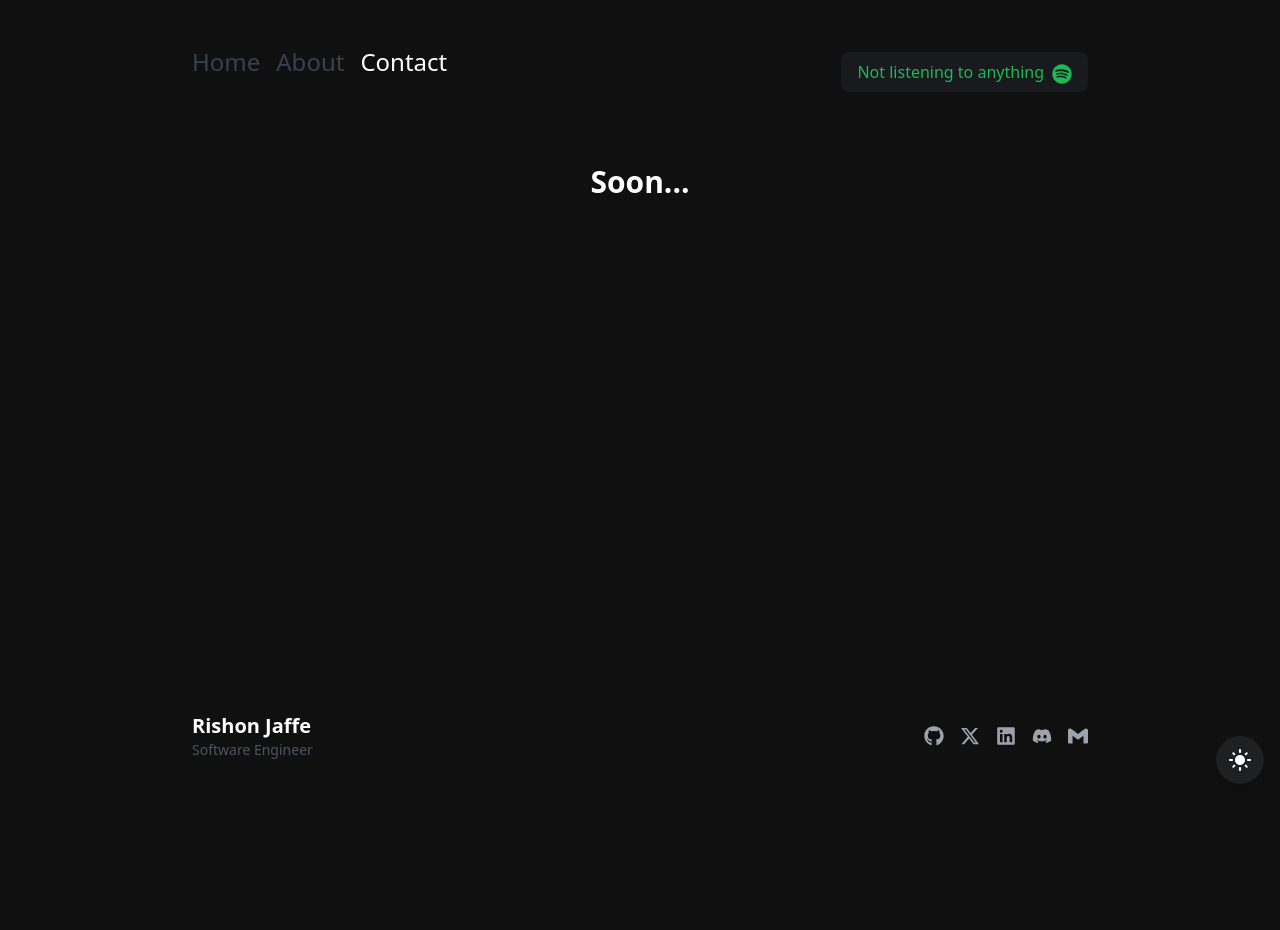
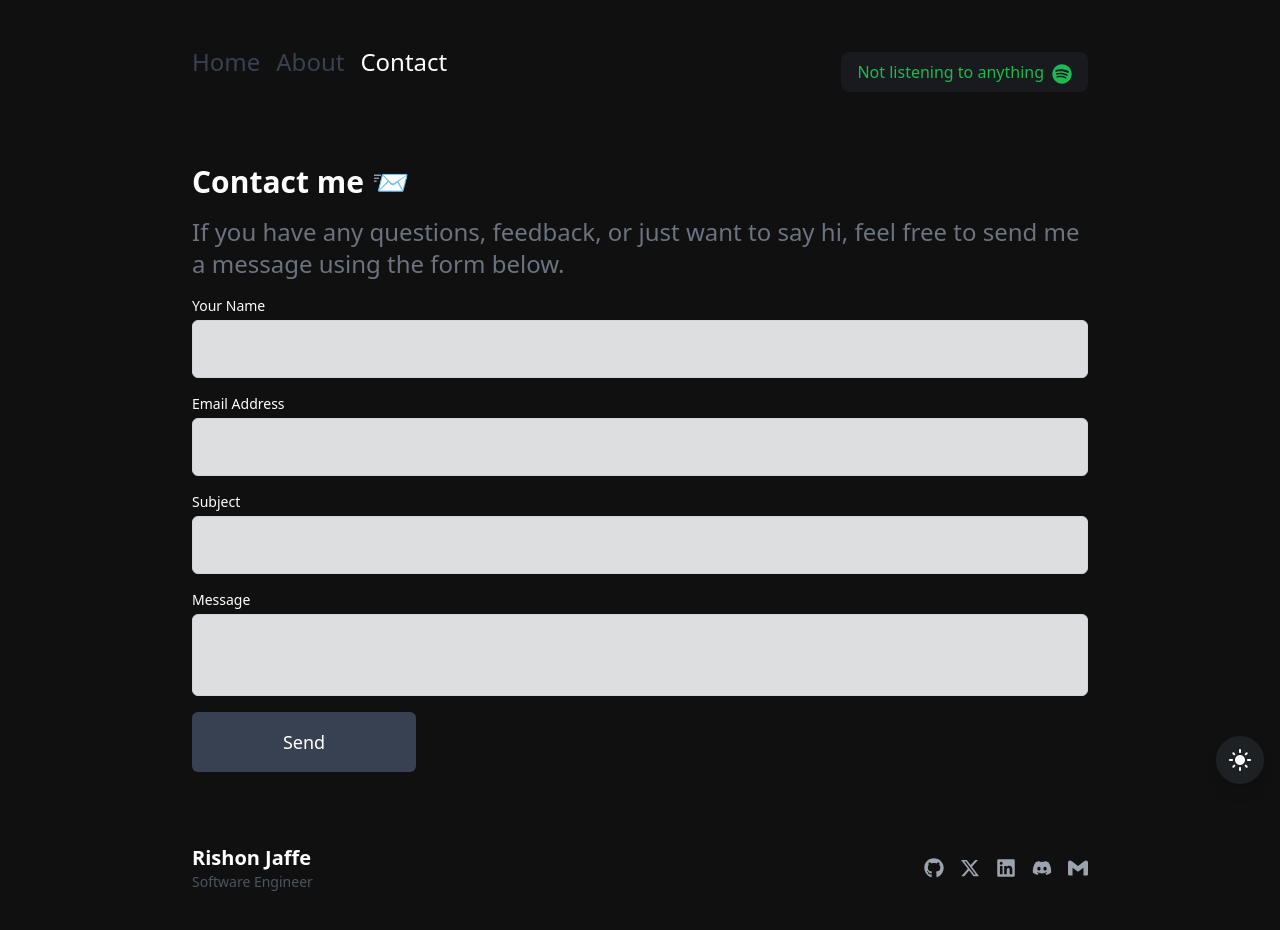
Before and after one commit to Rishon/personal-website, a Next.js app: page /contact in a window 1280 px wide. Before the commit the page ends 800 px from the top, so only its background shows below. Built offline with nearby package versions, Linux system fonts and the light colour scheme; no server answers.

Commit message:
feat: mail sender API

```diff
--- a/package.json
+++ b/package.json
@@ -12,6 +12,7 @@
     "@next/third-parties": "^14.2.4",
     "@vercel/speed-insights": "^1.0.12",
     "next": "14.2.4",
+    "nodemailer": "^6.9.14",
     "react": "^18",
     "react-dom": "^18",
     "react-icons": "^5.2.1",
--- a/src/components/Layout.tsx
+++ b/src/components/Layout.tsx
@@ -1,4 +1,6 @@
+// Next.js
 import Head from "next/head";
+import Script from "next/script";
 
 // Analytics
 import { GoogleAnalytics } from "@next/third-parties/google";
@@ -28,6 +30,8 @@ const RootLayout = ({ children }: Readonly<{ children: React.ReactNode }>) => {
 
         <meta name="viewport" content="width=device-width, initial-scale=1.0" />
         <meta name="theme-color" content="#000000" />
+
+        <Script src="https://challenges.cloudflare.com/turnstile/v0/api.js" />
       </Head>
 
       <div className="flex flex-col min-h-screen">
--- a/src/components/sections/WorkspaceSection.tsx
+++ b/src/components/sections/WorkspaceSection.tsx
@@ -39,7 +39,7 @@ export default function WorkspaceSection() {
         startDate="2022"
         endDate="Present"
         link="https://noxcrew.com"
-        jobTitle="Interal Tester"
+        jobTitle="Internal Tester"
       />
       <WorkspaceLabel
         title="Twigo"
--- a/src/pages/about.tsx
+++ b/src/pages/about.tsx
@@ -3,7 +3,7 @@ export default function About() {
     <main className="flex flex-col items-center justify-center p-4">
       {/* Main Container */}
       <div className="w-full max-w-4xl space-y-4 text-center sm:text-left">
-        <h1 className="text-2xl sm:text-3xl font-bold">About Me 🚀</h1>
+        <h1 className="text-2xl sm:text-3xl font-bold">About me 🚀</h1>
         <p className="text-lg sm:text-2xl mt-4">
           Self-taught software developer from Israel. I have always had a
           passion for technology and programming, and I have been learning
--- /dev/null
+++ b/src/pages/api/contact.ts
@@ -0,0 +1,56 @@
+import nodemailer from "nodemailer";
+
+export default async function handler(req: any, res: any) {
+  if (req.method === "POST") {
+    const { name, email, subject, message } = req.body;
+
+    if (!name || !email || !subject || !message) {
+      return res.status(400).json({ error: "All fields are required" });
+    }
+
+    const mailHost = process.env.MAIL_HOST;
+    const mailPort = process.env.MAIL_PORT;
+    const mailUser = process.env.MAIL_USERNAME;
+    const mailPass = process.env.MAIL_PASSWORD;
+    const mailSecure = process.env.MAIL_SECURE;
+
+    const transporter = nodemailer.createTransport({
+      host: mailHost,
+      port: mailPort,
+      secure: mailSecure,
+      auth: {
+        user: mailUser,
+        pass: mailPass,
+      },
+    });
+
+    try {
+      const mailOptions = {
+        from: mailUser,
+        to: mailUser,
+        subject: "[rishon.systems] New submission from contact form",
+        html: `
+          <div style="font-family: Arial, sans-serif; max-width: 600px; margin: auto; padding: 20px; border: 1px solid #ddd; border-radius: 8px;">
+      <h1 style="color: #4CAF50; text-align: center;">New submission</h1>
+      <p style="font-size: 14px; color: #777;">You have received a new submission from the contact form on your website.</p>
+      <h2 style="color: #4CAF50;">Details:</h2>
+      <ul>
+        <li><strong>Name:</strong> ${name}</li>
+        <li><strong>Email:</strong> ${email}</li>
+        <li><strong>Subject:</strong> ${subject}</li>
+        <li><strong>Message:</strong> ${message}</li>
+      </ul>
+    </div>
+        `,
+      };
+
+      await transporter.sendMail(mailOptions);
+      res.status(200).json({ success: "Message sent successfully" });
+    } catch (error) {
+      console.error("Error sending email:", error);
+      res.status(500).json({ error: "Error sending email" });
+    }
+  } else {
+    res.status(405).json({ error: "Method not allowed" });
+  }
+}
--- a/src/pages/contact.tsx
+++ b/src/pages/contact.tsx
@@ -1,9 +1,120 @@
-export default function Contact() {
+// React
+import { useState } from "react";
+
+export default function ContactForm() {
+  const [formData, setFormData] = useState({
+    name: "",
+    email: "",
+    subject: "",
+    message: "",
+  });
+
+  const handleChange = (e: any) => {
+    const { name, value } = e.target;
+    setFormData({
+      ...formData,
+      [name]: value,
+    });
+  };
+
+  const handleSubmit = async (e: any) => {
+    e.preventDefault();
+
+    try {
+      const response = await fetch("/api/contact", {
+        method: "POST",
+        headers: {
+          "Content-Type": "application/json",
+        },
+        body: JSON.stringify(formData),
+      });
+
+      const result = await response.json();
+      setFormData({ name: "", email: "", subject: "", message: "" });
+    } catch (error) {
+      console.error("Error sending email:", error);
+    }
+  };
+
   return (
     <main className="flex flex-col items-center justify-center p-4">
-      {/* Main Container */}
       <div className="w-full max-w-4xl space-y-4 text-center sm:text-left">
-        <h1 className="text-2xl sm:text-3xl font-bold">Soon...</h1>
+        <h1 className="text-2xl sm:text-3xl font-bold">Contact me 📨</h1>
+        <p className="text-lg sm:text-2xl mt-4 text-gray-500">
+          If you have any questions, feedback, or just want to say hi, feel free
+          to send me a message using the form below.
+        </p>
+
+        <form onSubmit={handleSubmit} className="space-y-4">
+          <div>
+            <label htmlFor="name" className="block text-sm">
+              Your Name
+            </label>
+            <input
+              type="text"
+              id="name"
+              name="name"
+              value={formData.name}
+              onChange={handleChange}
+              required
+              className="mt-1 block w-full p-4 text-1xl border border-gray-300 resize-none rounded-md text-black bg-opacity-90 bg-gray-100"
+            />
+          </div>
+          <div>
+            <label htmlFor="email" className="block text-sm">
+              Email Address
+            </label>
+            <input
+              type="email"
+              id="email"
+              name="email"
+              value={formData.email}
+              onChange={handleChange}
+              required
+              className="mt-1 block w-full p-4 text-1xl border border-gray-300 resize-none rounded-md text-black bg-opacity-90 bg-gray-100"
+            />
+          </div>
+          <div>
+            <label htmlFor="subject" className="block text-sm">
+              Subject
+            </label>
+            <input
+              type="text"
+              id="subject"
+              name="subject"
+              value={formData.subject}
+              onChange={handleChange}
+              required
+              className="mt-1 block w-full p-4 text-1xl border border-gray-300 resize-none rounded-md text-black bg-opacity-90 bg-gray-100"
+            />
+          </div>
+          <div>
+            <label htmlFor="message" className="block text-sm">
+              Message
+            </label>
+            <textarea
+              id="message"
+              name="message"
+              value={formData.message}
+              onChange={handleChange}
+              required
+              className="mt-1 block w-full p-4 text-1xl border border-gray-300 resize-none rounded-md text-black bg-opacity-90 bg-gray-100"
+            />
+          </div>
+          <div className="flex items-center">
+            <div
+              className="cf-turnstile"
+              data-sitekey="0x4AAAAAAAdEvLNtyuluh5J9"
+              data-theme="dark"
+            />
+            <button
+              type="submit"
+              className="w-1/4 bg-gray-700 text-white p-4 text-lg rounded-md"
+            >
+              Send
+            </button>
+          </div>
+        </form>
       </div>
     </main>
   );
```
